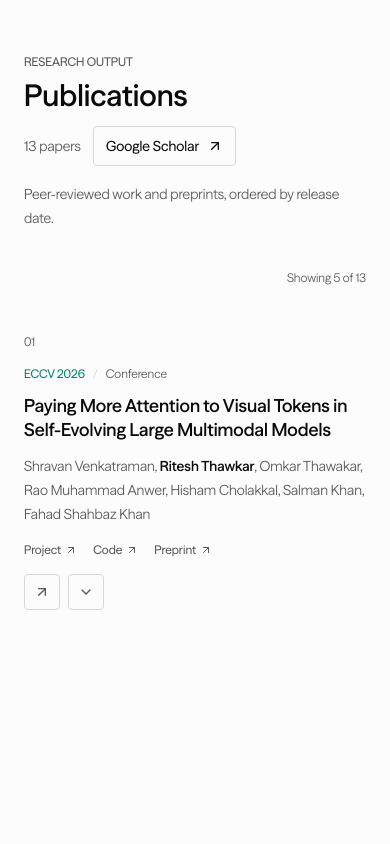
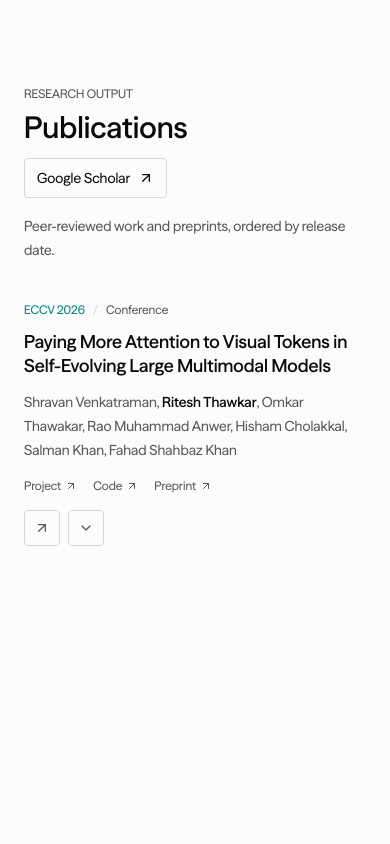
Before and after one commit to riteshthawkar/Portfolio-website, a Next.js app: page / in a window 390 px wide. Shown: the part 1640-2484 px from the top of the page. Built offline with nearby package versions, Linux system fonts and the light colour scheme.

Commit message:
style: simplify publication typography

```diff
--- a/app/globals.css
+++ b/app/globals.css
@@ -131,6 +131,7 @@
 
   body {
     @apply bg-background text-foreground font-sans;
+    font-weight: 500;
     min-height: 100vh;
     overflow-x: hidden;
   }
--- a/components/publications.tsx
+++ b/components/publications.tsx
@@ -26,22 +26,12 @@ function highlightName(authors: string) {
   )
 }
 
-function PublicationItem({
-  publication,
-  index,
-}: {
-  publication: Publication
-  index: number
-}) {
+function PublicationItem({ publication }: { publication: Publication }) {
   const [isOpen, setIsOpen] = useState(false)
 
   return (
     <article className="group [content-visibility:auto] [contain-intrinsic-size:auto_16rem]">
-      <div className="grid gap-4 sm:grid-cols-[2.5rem_minmax(0,1fr)_auto] sm:gap-5">
-        <span className="text-xs text-muted-foreground">
-          {String(index + 1).padStart(2, "0")}
-        </span>
-
+      <div className="grid gap-4 sm:grid-cols-[minmax(0,1fr)_auto] sm:gap-5">
         <div className="min-w-0">
           <div className="mb-3 flex flex-wrap items-center gap-x-2 gap-y-1 text-xs">
             <span className="font-medium text-brand">{publication.tag}</span>
@@ -143,8 +133,6 @@ export function Publications() {
           title="Publications"
           description="Peer-reviewed work and preprints, ordered by release date."
           aside={
-            <div className="flex flex-wrap items-center gap-3 sm:justify-end">
-              <span>{publications.length} papers</span>
             <a
               href={profile.links.scholar}
               target="_blank"
@@ -154,25 +142,20 @@ export function Publications() {
               Google Scholar
               <ArrowUpRight className="h-4 w-4" />
             </a>
-            </div>
           }
         />
 
         <AnimatedSection>
-          <p className="text-right text-xs text-muted-foreground" aria-live="polite">
-            Showing {displayedPublications.length} of {publications.length}
-          </p>
-
-          <div id="publication-list" className="mt-12 space-y-12 sm:mt-16 sm:space-y-16">
-            {displayedPublications.map((publication, index) => (
-              <PublicationItem key={publication.id} publication={publication} index={index} />
+          <div id="publication-list" className="space-y-12 sm:space-y-16">
+            {displayedPublications.map((publication) => (
+              <PublicationItem key={publication.id} publication={publication} />
             ))}
             {remainingPublicationCount > 0 ? (
               <div className="flex justify-center pt-2">
                 <button
                   type="button"
                   aria-controls="publication-list"
-                  aria-label={`Show ${Math.min(PUBLICATION_PAGE_SIZE, remainingPublicationCount)} more publications`}
+                  aria-label="Show more publications"
                   onClick={() =>
                     setVisibleCount((count) =>
                       Math.min(count + PUBLICATION_PAGE_SIZE, publications.length),
```
Lines whose indentation alone changed are shown as unchanged.
